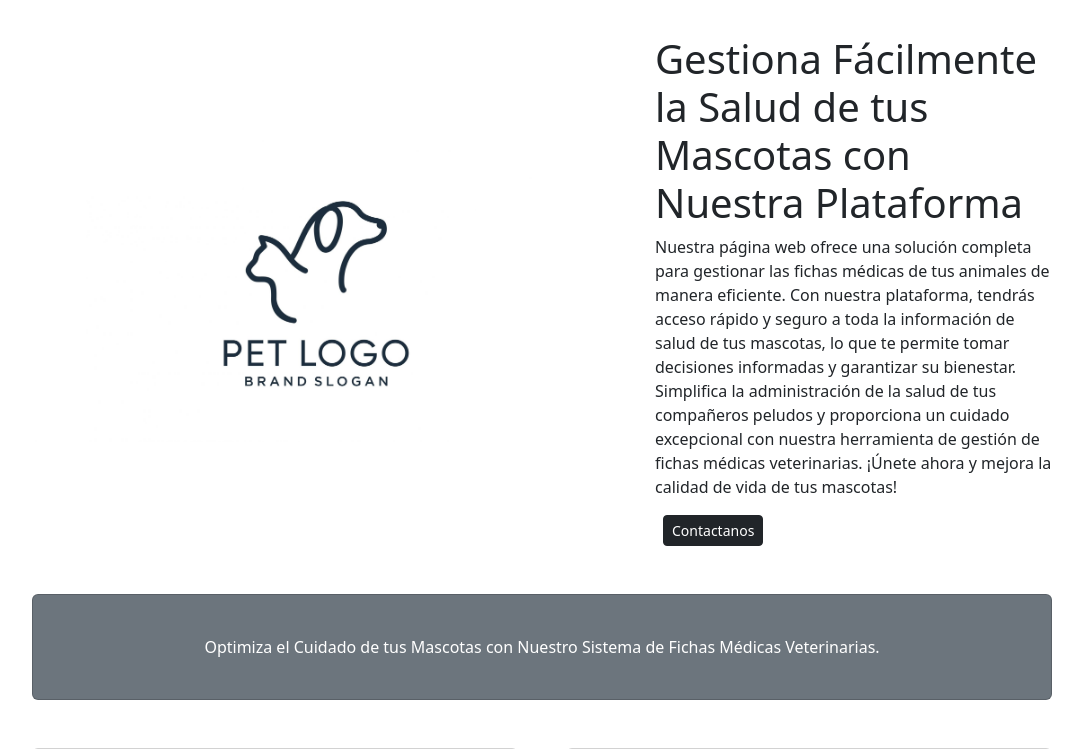
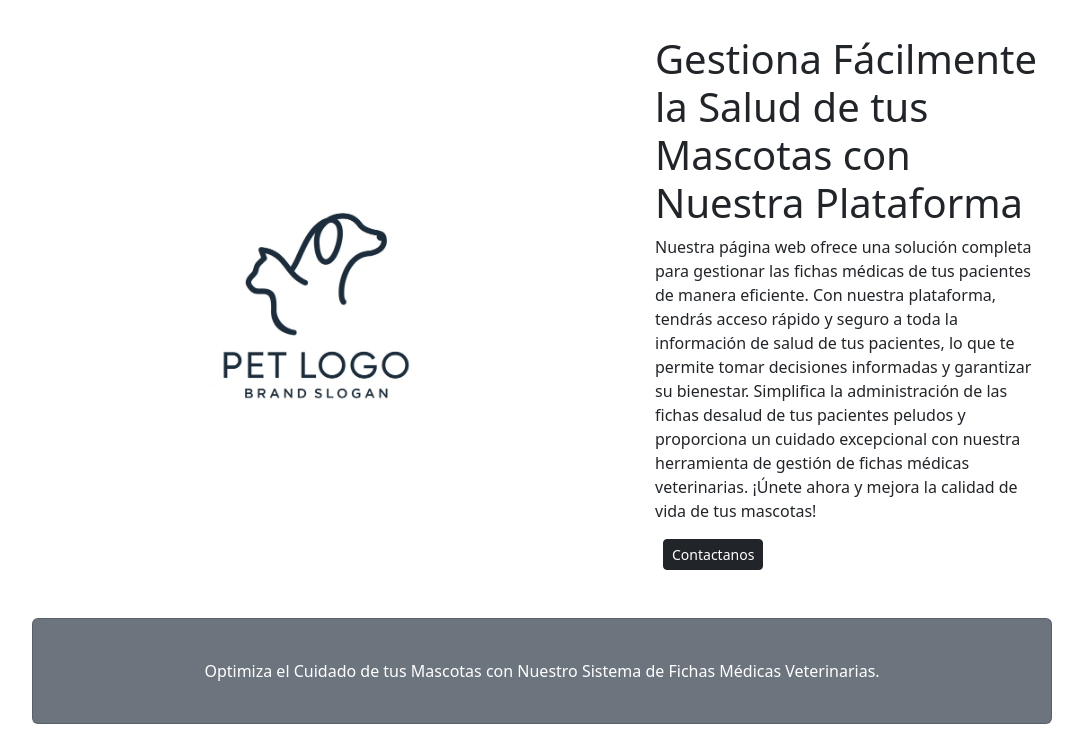
Before and after one commit to Krcelty/tercera-preentrega-CPerez, a Django app: page / in a window 1280 px wide. Shown: the part 149-898 px from the top of the page, without its empty margins (98-1181 px from the left). Run offline with Django 5.2, Linux system fonts and the light colour scheme; some libraries are stand-ins or nearby versions.

Commit message:
actualizar readme y cambiar algunas palabras en la web

```diff
--- a/Proyecto3/core/templates/core/index.html
+++ b/Proyecto3/core/templates/core/index.html
@@ -20,7 +20,7 @@ Pre-entrega 3
             </div>
             <div class="col-lg-5">
                 <h1 class="font-weight-light">Gestiona Fácilmente la Salud de tus Mascotas con Nuestra Plataforma</h1>
-                <p>Nuestra página web ofrece una solución completa para gestionar las fichas médicas de tus animales de manera eficiente. Con nuestra plataforma, tendrás acceso rápido y seguro a toda la información de salud de tus mascotas, lo que te permite tomar decisiones informadas y garantizar su bienestar. Simplifica la administración de la salud de tus compañeros peludos y proporciona un cuidado excepcional con nuestra herramienta de gestión de fichas médicas veterinarias. ¡Únete ahora y mejora la calidad de vida de tus mascotas!</p>
+                <p>Nuestra página web ofrece una solución completa para gestionar las fichas médicas de tus pacientes de manera eficiente. Con nuestra plataforma, tendrás acceso rápido y seguro a toda la información de salud de tus pacientes, lo que te permite tomar decisiones informadas y garantizar su bienestar. Simplifica la administración de las fichas desalud de tus pacientes peludos y proporciona un cuidado excepcional con nuestra herramienta de gestión de fichas médicas veterinarias. ¡Únete ahora y mejora la calidad de vida de tus mascotas!</p>
                 <a class="ms-2 btn btn-dark btn-sm text-white" href="#!">Contactanos</a>
             </div>
         </div>
```
Also changed, not shown: requirements.txt (added, +18 -0 lines), Proyecto3/db.sqlite3, README.md.
